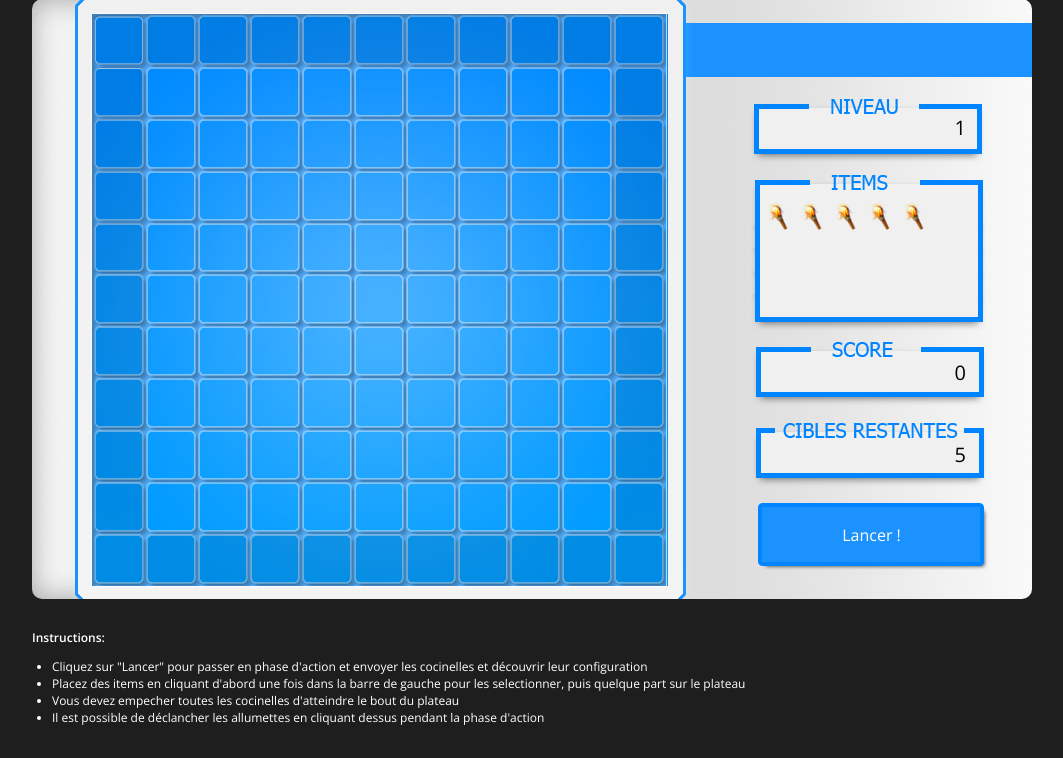
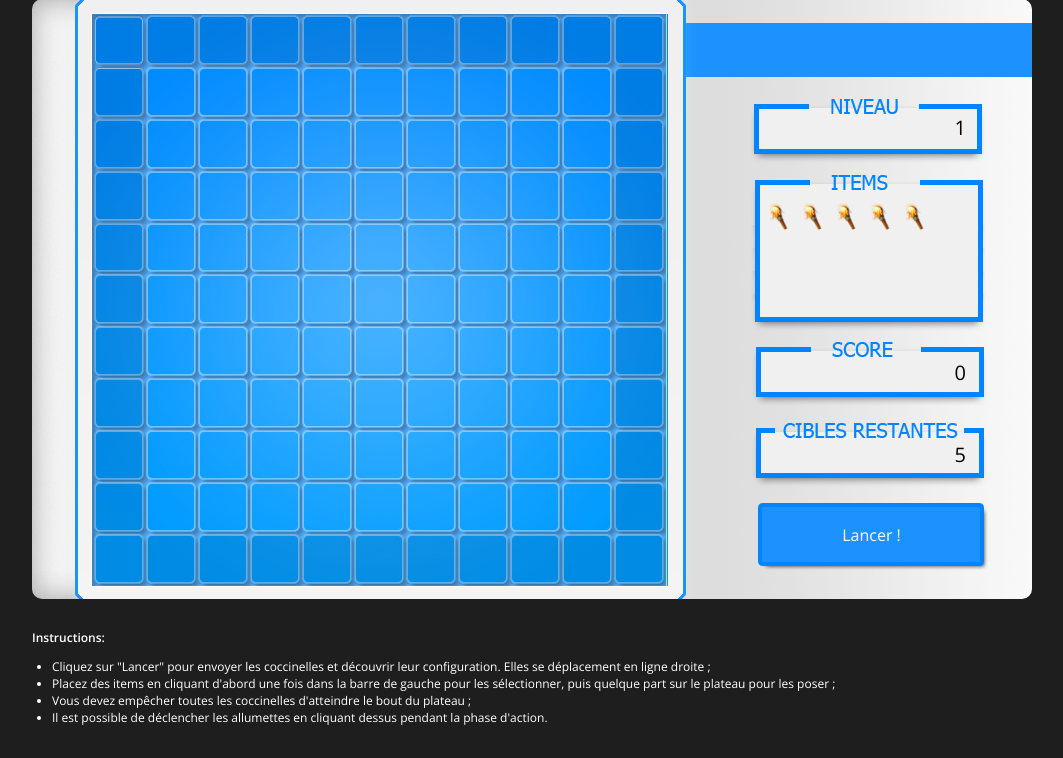
Before and after one commit to Doelia/minela, a PHP site: page / in a window 1280 px wide. Shown: the part 50-808 px from the top of the page, without its empty margins (108-1171 px from the left). Run offline with PHP 8.4, Linux system fonts and the light colour scheme; some libraries are stand-ins or nearby versions.

Commit message:
Correction des fautes

```diff
--- a/index.php
+++ b/index.php
@@ -53,10 +53,10 @@
 	<p style="color: white; width: 1000px; margin-left: auto; margin-right: auto; margin-top: 30px;">
 	<b>Instructions:</b>
 	<ul style="width: 1000px; margin-left: auto; margin-right: auto; color: white;">
-		<li>Cliquez sur "Lancer" pour passer en phase d'action et envoyer les cocinelles et découvrir leur configuration</li>
-		<li>Placez des items en cliquant d'abord une fois dans la barre de gauche pour les selectionner, puis quelque part sur le plateau </li>
-		<li>Vous devez empecher toutes les cocinelles d'atteindre le bout du plateau</li>
-		<li>Il est possible de déclancher les allumettes en cliquant dessus pendant la phase d'action</li>
+		<li>Cliquez sur "Lancer" pour envoyer les coccinelles et découvrir leur configuration. Elles se déplacement en ligne droite ;</li>
+		<li>Placez des items en cliquant d'abord une fois dans la barre de gauche pour les sélectionner, puis quelque part sur le plateau pour les poser ;</li>
+		<li>Vous devez empêcher toutes les coccinelles d'atteindre le bout du plateau ;</li>
+		<li>Il est possible de déclencher les allumettes en cliquant dessus pendant la phase d'action.</li>
 	</ul> </p>
 
 
```
